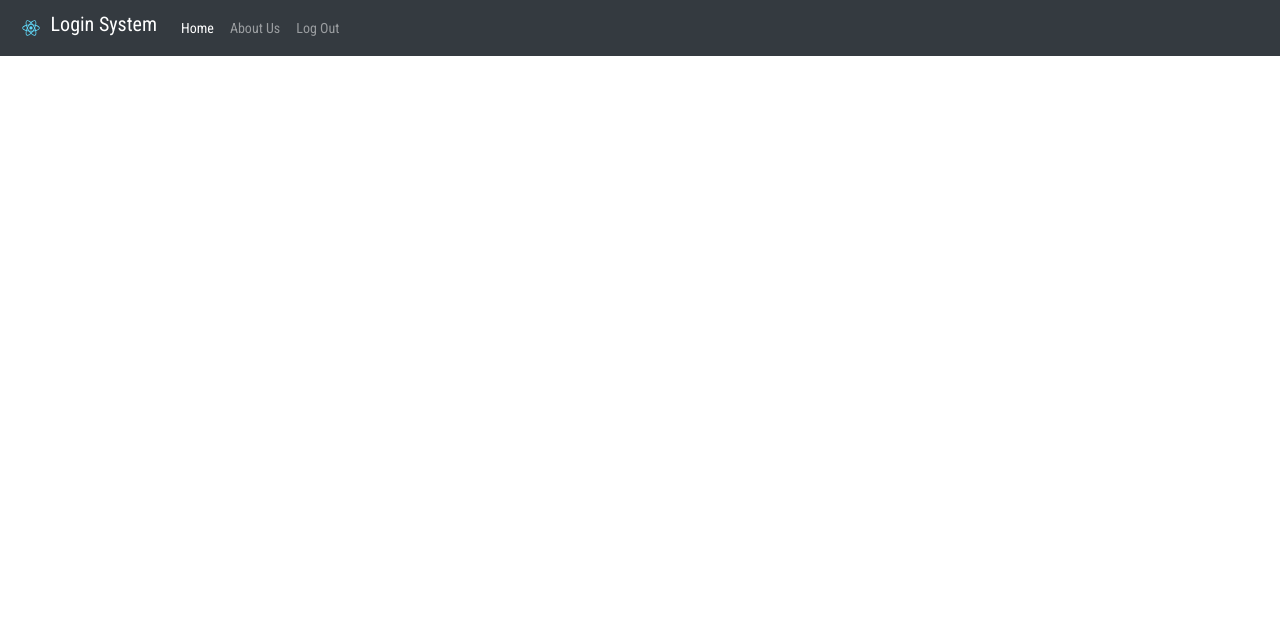
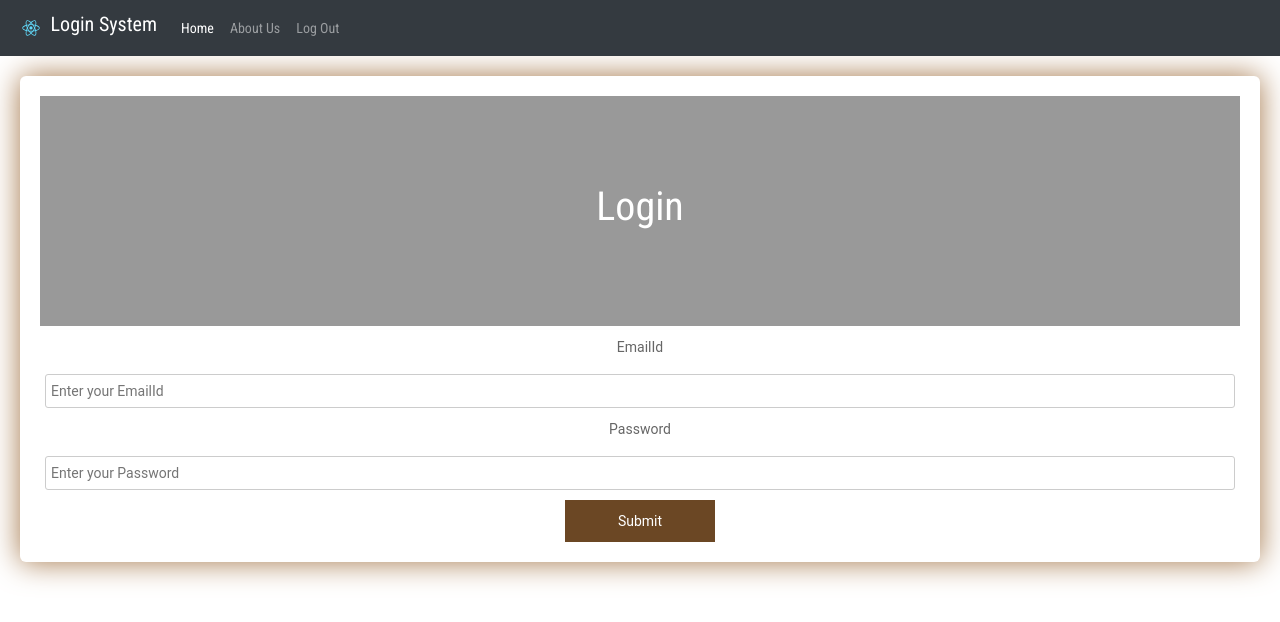
Before and after one commit to kaveri10/sprint3_login, a React (Create React App) app in the folder Sprint3_Login/: page / in a window 1280 px wide. Shown: the top 622 px of the page. Built offline with nearby package versions, Linux system fonts and the light colour scheme.

Commit message:
LoginAdd

```diff
--- a/Sprint3_Login/src/App.js
+++ b/Sprint3_Login/src/App.js
@@ -13,7 +13,7 @@ import { Navbar, Nav, NavDropdown } from 'react-bootstrap';
 import { Button } from 'react-bootstrap';
 import HomeAdminComponent from './components/admin_components/home_admin';
 import HomeUserComponent from './components/user_components/home_user';
-
+import { LoginUserComponent } from './components/user_components/LoginUser';
 function App() {
   return (
     <div className="App">
@@ -49,7 +49,8 @@ function App() {
       <Switch>
         <Route path='/admin' component={HomeAdminComponent} exact />
         <Route path='/user' component={HomeUserComponent} exact />
-        <Route path='/about' component={AboutUsComponent} exact />
+        <Route path='/about' component={AboutUsComponent} exact/>
+        <LoginUserComponent></LoginUserComponent>
       </Switch>
     </div>
   );
--- /dev/null
+++ b/Sprint3_Login/src/components/user_components/LoginUser.js
@@ -0,0 +1,28 @@
+import React from 'react';
+import {} from '../css/registerUser.css';
+
+export const LoginUserComponent = (props) =>{
+    return(
+        <div class="testbox">
+            <form>
+                <div class="banner">
+                    <h1>Login</h1>
+                </div>
+                <div class="item">
+                    <p>EmailId</p>
+                        <input type="text" name="name" placeholder="Enter your EmailId" />
+                </div>
+                <div class="item">
+                    <p>Password</p>
+                        <input type="text" name="name" placeholder="Enter your Password" />
+                </div>
+                <div class="btn-submit">
+                    <button type="submit" href="/">Submit</button>
+                </div>
+            </form>
+        </div>
+    );
+
+}
+
+export default LoginUserComponent;
--- a/Sprint3_Login/src/components/user_components/home_user.js
+++ b/Sprint3_Login/src/components/user_components/home_user.js
@@ -7,11 +7,12 @@ import { Route, Link, Switch } from 'react-router-dom';
 import { Navbar, Nav, NavDropdown } from 'react-bootstrap';
 import { Button } from 'react-bootstrap';
 import RegisterUserComponent from '../user_components/RegisterUser';
-
+import { LoginUserComponent } from '../user_components/LoginUser';
 
 const HomeUserComponent = () => {
     return (
         <div>
+
             <RegisterUserComponent></RegisterUserComponent>
         </div>
     );
```
Also changed, not shown: 1 other file (tests, documents, lock files or other folders).
